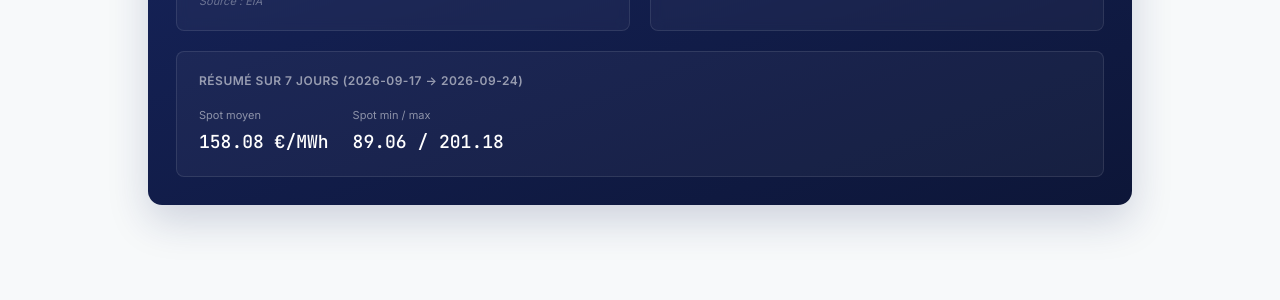
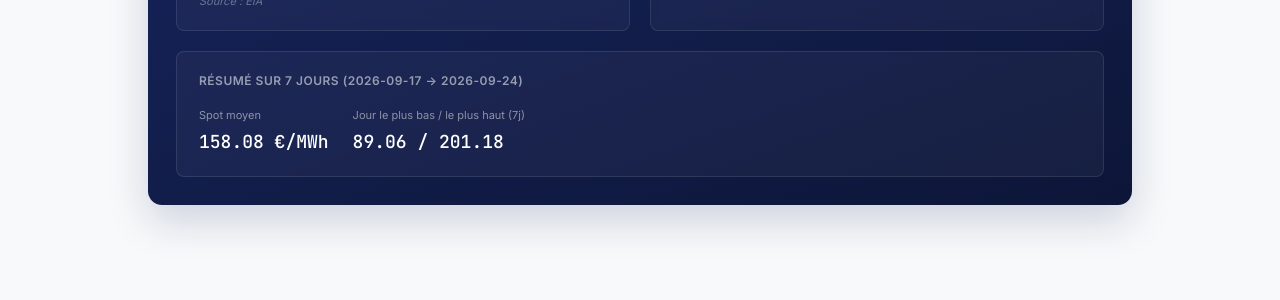
Before and after one commit to InsideEnergyMarkets/Inside-Energy-Markets, a Jekyll site: the page built from marches/index.html, in a window 1280 px wide and 900 px high, scrolled down 544 px. Shown: the part 152-452 px from the top of the window. Built offline with Jekyll 4.4.1, drawn with Linux system fonts in a browser that asks for light colours.

Commit message:
Update label for weekly min/max spot price

```diff
--- a/marches/index.html
+++ b/marches/index.html
@@ -107,7 +107,7 @@ permalink: /marches/
             <span class="mkt-weekly-value">{{ site.data.weekly_summary.spot_price.avg_eur_mwh }} €/MWh</span>
           </div>
           <div class="mkt-weekly-item">
-            <span class="mkt-weekly-label">Spot min / max</span>
+            <span class="mkt-weekly-label">Jour le plus bas / le plus haut (7j)</span>
             <span class="mkt-weekly-value">{{ site.data.weekly_summary.spot_price.min_eur_mwh }} / {{ site.data.weekly_summary.spot_price.max_eur_mwh }}</span>
           </div>
         </div>
```
